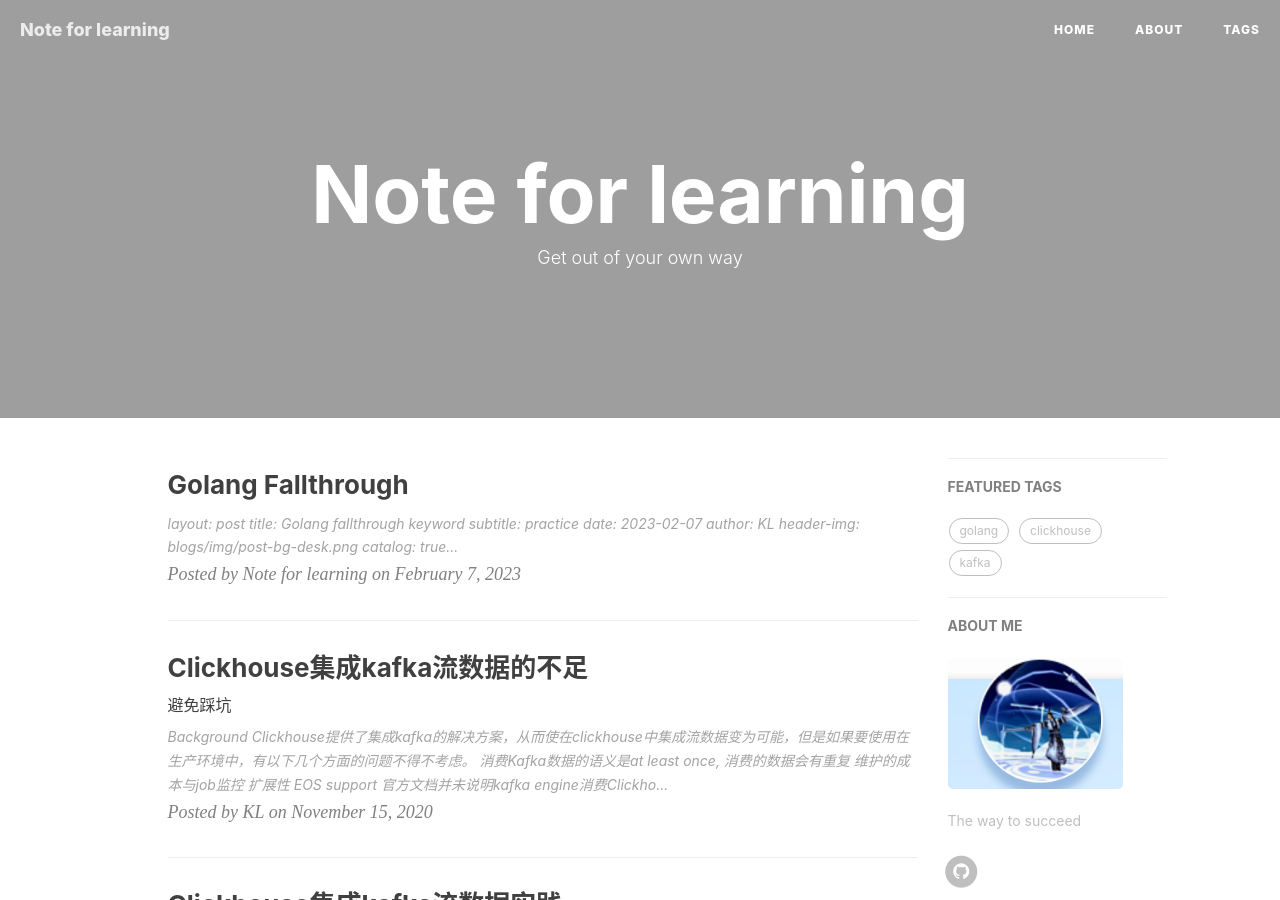
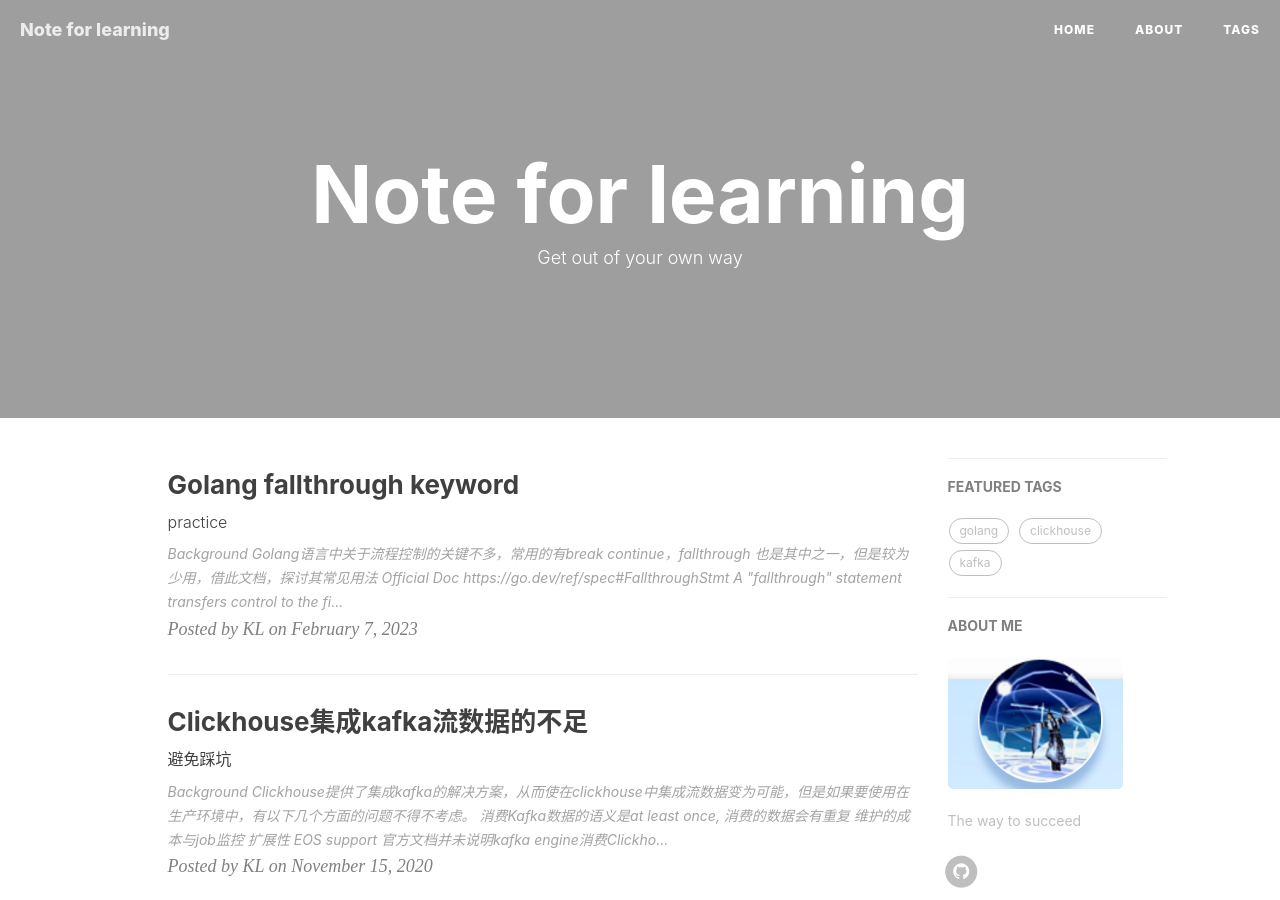
Before and after one commit to KerryLeung/blogs, a Jekyll site: the page built from index.html, in a window 1280 px wide and 900 px high. Built offline with Jekyll 4.4.1, drawn with Linux system fonts in a browser that asks for light colours; nearby versions of some CDN libraries; the list of posts is cut into pages by our own code; comment, search, counter and statistics services are not loaded; some of the changed lines change nothing that is shown.

Commit message:
Update 2023-02-07-golang-fallthrough.md

````diff
--- a/_posts/2023-02-07-golang-fallthrough.md
+++ b/_posts/2023-02-07-golang-fallthrough.md
@@ -1,3 +1,4 @@
+---
 layout:     post
 title:      Golang fallthrough keyword
 subtitle:   practice
@@ -18,5 +19,49 @@
 A "fallthrough" statement transfers control to the first statement of the next case clause in an expression "switch" statement. It may be used only as the final non-empty statement in such a clause.
 
 FallthroughStmt = "fallthrough" .
+The "fallthrough" statement is not permitted in a type switch.
 ```
-官方解释如上
+官方解释如上，还是找一些例子看看怎么用这个关键字吧
+
+## sample code
+1. fallthrough 必须是最后一个statement，比如下面的code会报错
+```
+switch {
+case i > 1:
+  fallthrough
+  fmt.Println("I will print 1")
+}
+```
+报错信息如下
+`./prog.go:13:3: fallthrough statement out of place`
+
+2. fallthrough的功能是把分支控制权转交到下个assert statement，但是需要避坑的是：转交的时候不会管下个statement的逻辑判断是否成立，举例如下
+```
+	i := 3
+	switch {
+	case i > 1:
+		fmt.Println("print 1")
+		fallthrough
+	case i > 4:
+		fmt.Println("print 4")
+	default:
+		fmt.Println("default print")
+	}
+	fmt.Println("done")
+```
+例子中i的值为3，如果没有fallthrough关键字，那么只会打印`print 1` 然后退出。
+加上关键字之后
+1) i>1的逻辑分支首先为true，会执行打印操作
+2) 遇到fallthrough 关键字，会强制执行下一个statement，即使i=3 > 4并不成立
+3) 执行完i>4逻辑分之后，退出switch statement
+
+所以上例中的输出是
+```
+print 1
+print 4
+done
+```
+
+## summary
+fallthrough的关键字可以帮你执行完swtich case的匹配逻辑分支之后，强制执行下一个逻辑分支，所以用的时候不能依赖于case分支的判断
+的
````
